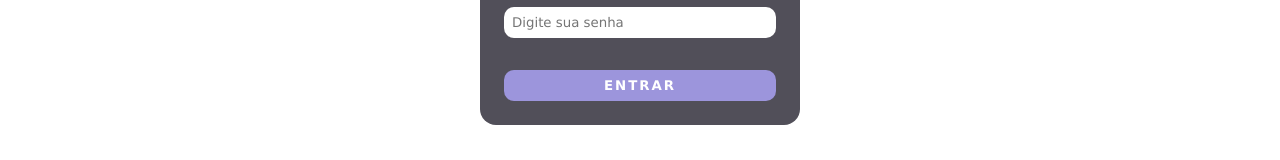
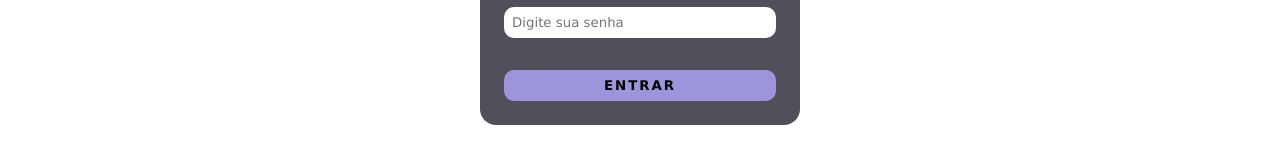
Before and after one commit to GiovanniOJesus/projeto-revis-o, a React (Vite) app: page / in a window 1280 px wide. Shown: the part 435-595 px from the top of the page. Built offline with nearby package versions, Linux system fonts and the light colour scheme.

Commit message:
segundo commit

```diff
--- a/src/App.css
+++ b/src/App.css
@@ -50,7 +50,7 @@ button{
   border-radius: 10px;
   border: none;
   background-color: #9C95DC;
-  color: #fff;
+
   text-transform: uppercase;
   font-weight: 700;
   letter-spacing: 2px;
```
